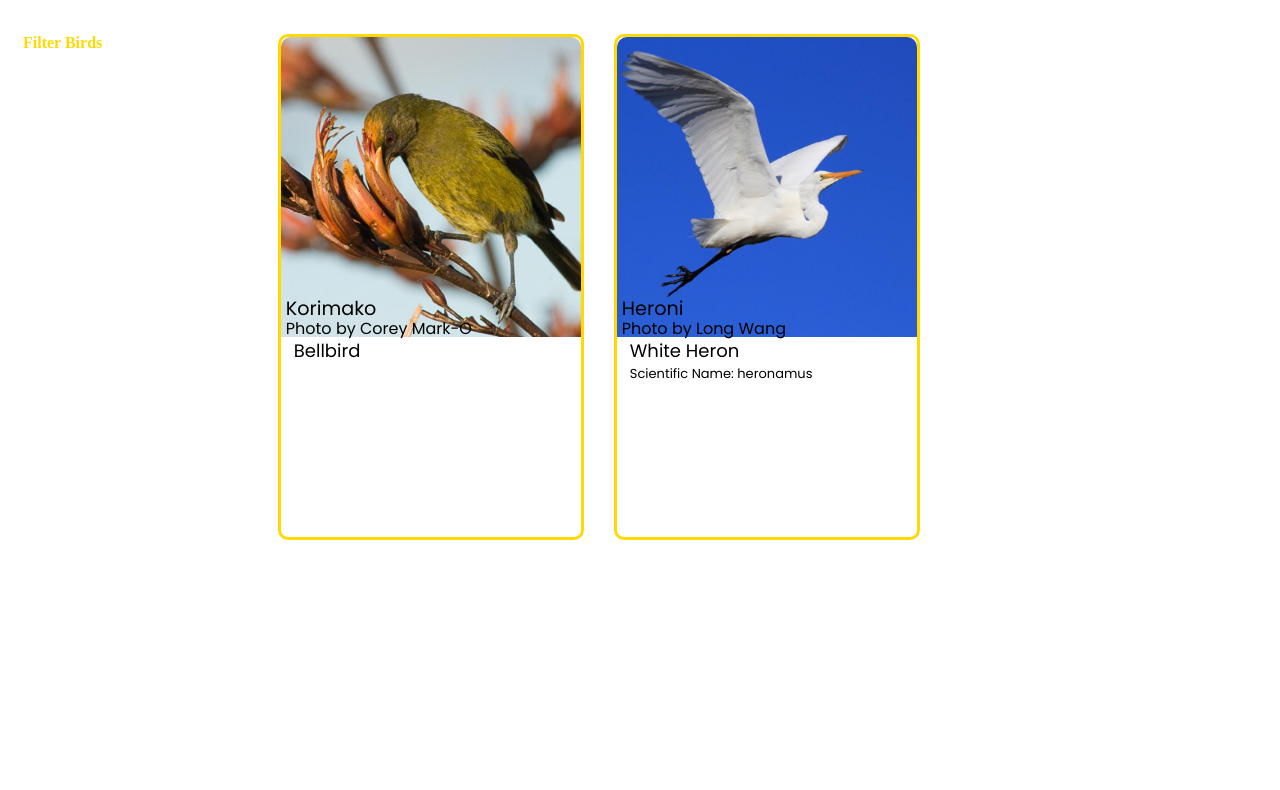
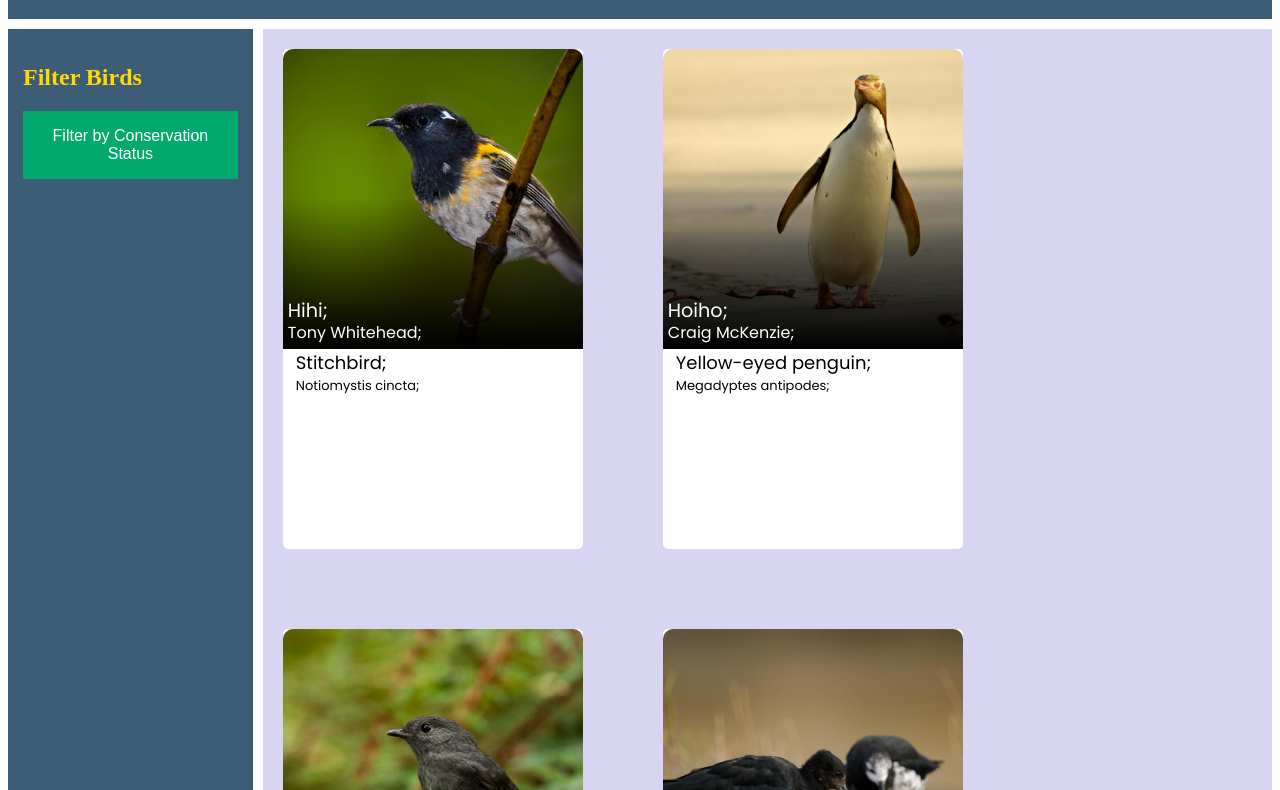
Before and after one commit to CalTeape/BirdWebsite, a plain HTML site: page index.html in a window 1280 px wide. Shown: the part 89-879 px from the top of the page. Drawn offline with Linux system fonts and the light colour scheme; a web font is replaced by a local one.

Commit message:
added javascript components

```diff
--- a/index.html
+++ b/index.html
@@ -6,6 +6,7 @@
         <link href="https://fonts.googleapis.com/css2?family=Kaisei+Opti&family=Poppins&display=swap" rel="stylesheet">
         <meta charset="UTF-8">
         <link href="style.css" rel="stylesheet">
+        <script defer src = "script.js"></script>
         <title>
 
             Birds of Aotearoa
@@ -21,59 +22,32 @@
             </div>
 
             <div class="nav">
+                <h2>
+                    Filter Birds
+                </h2>
 
-                    Filter Birds
+                <div class="filterByConservationStatus">
+                    <button onclick="myFunction()" class="dropbtn">Filter by Conservation Status</button>
+                    <div id="myDropdown" class="dropdown-content">
+                      <input type="text" placeholder="Search.." id="myInput" onkeyup="filterFunction()">
+                      <a href="#not_threatened#">Not Threatened</a>
+                      <a href="#naturally_uncommon">Naturally Uncommon</a>
+                      <a href="#relict">Relict</a>
+                      <a href="#recovering">Recovering</a>
+                      <a href="#declining">Declining</a>
+                      <a href="#nationally_increasing">Nationally Increasing</a>
+                      <a href="#nationally_vulnerable">Nationally Vulnerable</a>
+                      <a href="#nationally_endangered">Nationally Endangered</a>
+                      <a href="#nationally_critical">Nationally Critical</a>
+                      <a href="#extinct">Extinct</a>
+                      <a href="#no_data">No Data</a>
+                    </div>
+                  </div>
+
             </div>
 
             <div class="bird-subgrid">
-
-                        <div class="heron tile">
-                            <div class="photo-box">
-                                 <img src="data/images/bellbird-4.jpg" alt="Description of the image" />
-                                 <!--<div class="img" style ="background-image: url(bellbird-4.jpg); background-repeat: no-repeat; background-size: 125%; background-position: center;">; -->
-                                <div class="maori-name">
-                                    Korimako
-                                </div>
-                                <div class="photo-credit">
-                                    Photo by Corey Mark-O
-                                </div>
-                            </div>
-
-                            <div class="text-box">
-                                <div class="english-name">
-                                    Bellbird
-                                </div>
-                                <div class="scientific-name">
-
-                                </div>
-                            </div>
-                        </div>
-
-                    <div class="heron tile">
-                        <div class="photo-box">
-                            <!--<div class="img" style ="background-image: url(data/images/white-heron-5.jpg); background-repeat:no-repeat; background-size: 125%; background-position: center;">-->
-                             <img src="data/images/white-heron-5.jpg" alt="Description of the image" />
-
-                            <div class="maori-name">
-                                Heroni
-                            </div>
-                            <div class="photo-credit">
-                                Photo by Long Wang
-                            </div>
-                        </div>
-
-                        <div class="text-box">
-                            <div class="english-name">
-                                White Heron
-                            </div>
-                            <div class="scientific-name">
-                                Scientific Name: heronamus
-
-                            </div>
-                        </div>
-                    </div>
-
-            </div><!-- end of bird subgrid subclass-->
+            </div>
 
             <div class="footer">
                 copyright @calteape
--- /dev/null
+++ b/script.js
@@ -0,0 +1,65 @@
+
+async function main() {
+  // const fs = require('fs');
+  const response = await fetch('./data/nzbird.json');
+  const d = await response.text();
+  const data = JSON.parse(d);
+
+  for(i = 0; i < data.length; i++){
+      const birdSpecies = data[i]
+      const e = document.createElement('div');
+      const html = `
+        <div class="bird-tile">
+          <div class="photo-box">
+              <div class="gradient"></div>
+              <img src=" ${birdSpecies.photo.source}" alt="Description of the image" />
+              <div class="maori-name">
+                ${birdSpecies.primary_name};
+              </div>
+              <div class="photo-credit">
+                ${birdSpecies.photo.credit};
+              </div>
+          </div>
+
+          <div class="text-box">
+              <div class="english-name">
+                ${birdSpecies.english_name};
+              </div>
+              <div class="scientific-name">
+                ${birdSpecies.scientific_name};
+              </div>
+            </div>
+        </div>
+      `;
+
+      e.innerHTML = html;
+      document.querySelector('.bird-subgrid').append(e);
+  }
+
+
+}
+
+/* When the user clicks on the button,
+toggle between hiding and showing the dropdown content */
+function myFunction() {
+    document.getElementById("myDropdown").classList.toggle("show");
+  }
+
+  function filterFunction() {
+    var input, filter, ul, li, a, i;
+    input = document.getElementById("myInput");
+    filter = input.value.toUpperCase();
+    div = document.getElementById("myDropdown");
+    a = div.getElementsByTagName("a");
+    for (i = 0; i < a.length; i++) {
+      txtValue = a[i].textContent || a[i].innerText;
+      if (txtValue.toUpperCase().indexOf(filter) > -1) {
+        a[i].style.display = "";
+      } else {
+        a[i].style.display = "none";
+      }
+    }
+  }
+
+
+main();
--- a/style.css
+++ b/style.css
@@ -3,13 +3,13 @@
     display: grid;
     gap: 10px;
     grid-template-columns: repeat(10, 1fr);
-    grid-template-rows: repeat(10, 1fr);
+    grid-template-rows: 100px 1fr 100px;
 }
 .header {
     /*background-image: url(background.jpg); */
     grid-column: span 10;
     color: #ffd900;
-    /*background-color: #3d5d76;*/
+    background-color: #3d5d76;
     text-align: center;
     font-family: 'Kaisei Opti', serif;
     font-weight: bold;
@@ -20,6 +20,7 @@
     grid-column: span 2;
     grid-row: span 8;
     color: #ffd900;
+    background-color: #3d5d76;
     font-weight: bold;
     font-family: 'Kaisei Opti', serif;
     font-size: medium;
@@ -27,13 +28,75 @@
     /*border: 2px #ffd900;
     border-radius: 5px; */
 }
+
+/* Dropdown Button */
+.dropbtn {
+    background-color: #04AA6D;
+    color: white;
+    padding: 16px;
+    font-size: 16px;
+    border: none;
+    cursor: pointer;
+  }
+
+  /* Dropdown button on hover & focus */
+  .dropbtn:hover, .dropbtn:focus {
+    background-color: #3e8e41;
+  }
+
+  /* The search field */
+  #myInput {
+    box-sizing: border-box;
+    background-image: url('searchicon.png');
+    background-position: 14px 12px;
+    background-repeat: no-repeat;
+    font-size: 16px;
+    padding: 14px 20px 12px 45px;
+    border: none;
+    border-bottom: 1px solid #ddd;
+  }
+
+  /* The search field when it gets focus/clicked on */
+  #myInput:focus {outline: 3px solid #ddd;}
+
+  /* The container <div> - needed to position the dropdown content */
+  .dropdown {
+    position: relative;
+    display: inline-block;
+  }
+
+  /* Dropdown Content (Hidden by Default) */
+  .dropdown-content {
+    display: none;
+    position: absolute;
+    background-color: #f6f6f6;
+    min-width: 230px;
+    border: 1px solid #ddd;
+    z-index: 1;
+  }
+
+  /* Links inside the dropdown */
+  .dropdown-content a {
+    color: black;
+    padding: 12px 16px;
+    text-decoration: none;
+    display: block;
+  }
+
+  /* Change color of dropdown links on hover */
+  .dropdown-content a:hover {background-color: #f1f1f1}
+
+  /* Show the dropdown menu (use JS to add this class to the .dropdown-content container when the user clicks on the dropdown button) */
+  .show {display:block;}
+
+
 .bird-subgrid{
-    /*background-color: #3d5d76;*/
+    background-color: #d7d5f1;
     grid-column: span 8;
     grid-row: span 8;
     display: flex;
     flex-wrap: wrap;
-    gap: 30px;
+    gap: 70px;
     padding: 15px;
     /*border: 2px solid #ffd900;
     border-radius: 5px; */
@@ -45,50 +108,68 @@
     font-size: large;
 }
 
-.tile{
+.bird-tile{
     background-color: white;
-    border: 3px solid #ffd900;
+    border: 5px solid  #d7d5f1;
     border-radius: 10px;
     width: 300px;
     height: 500px;
 }
 
 
+
+
 img {
     width: 300px;
     height: 300px;
     object-fit: cover;
+    z-index: -1;
     border-top-left-radius: 10px;
     border-top-right-radius: 10px;
     /*object-position: 60% 30%;*/
 }
 
+
 .photo-box {
+    position: relative;
     width: 300px;
     height: 300px;
-    background: linear-gradient(to bottom, rgba(0, 0, 255, 0) 20%, rgba(255, 192, 203, 1)) url(data/images/white-heron-5.jpg) ;
     font-family: 'Poppins', sans-serif;
-    color: rgb(0, 0, 0);
+    color: rgb(255, 255, 255);
 }
 
+.gradient {
+    inset: 0 0 0 0;
+    position: absolute;
+    display: block;
+    z-index: 1000;
+    width: 300px;
+    height: 300px;
+    background: rgb(2,0,36);
+    background: linear-gradient(0deg, rgb(0, 0, 0) 0, rgba(255, 255, 255, 0) 50%);
+}
 
 .maori-name {
     position:relative;
+    z-index: 1000;
     left: 5px;
-    bottom: 50px;
+    bottom: 60px;
     font-size: larger;
 }
 
 .photo-credit {
     position:relative;
+    z-index: 1000;
     left: 5px;
-    bottom: 57px;
+    bottom: 65px;
     font-size: medium;
 
 }
 
 .text-box{
     padding-left: 1em;
+    width:300px;
+    height:300px;
     font-family: 'Poppins', sans-serif;
     font-size: small;
 }
@@ -98,8 +179,14 @@ img {
 
 }
 
+.scientific-name {
+    position: relative;
+    left: auto;
+    height: 20px
+}
+
 .footer {
-    background-image: url(background.jpg);
+    /*background-image: url(background.jpg); */
     text-align: center;
     color: #ffd900;
     background-color: #3d5d76;
```
